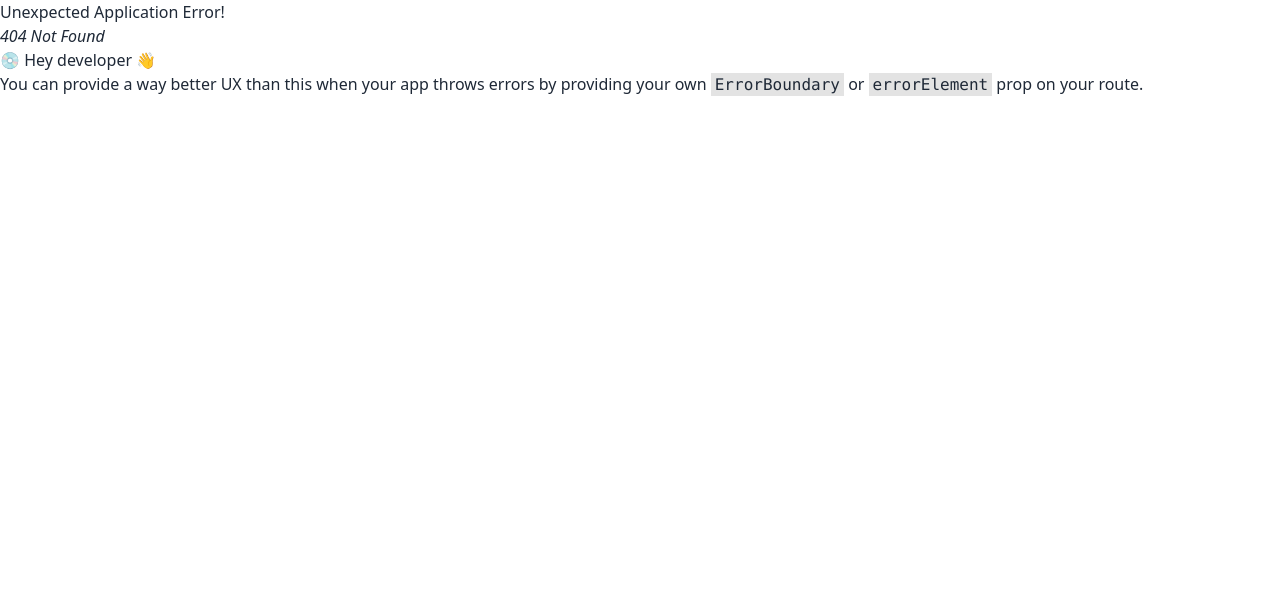
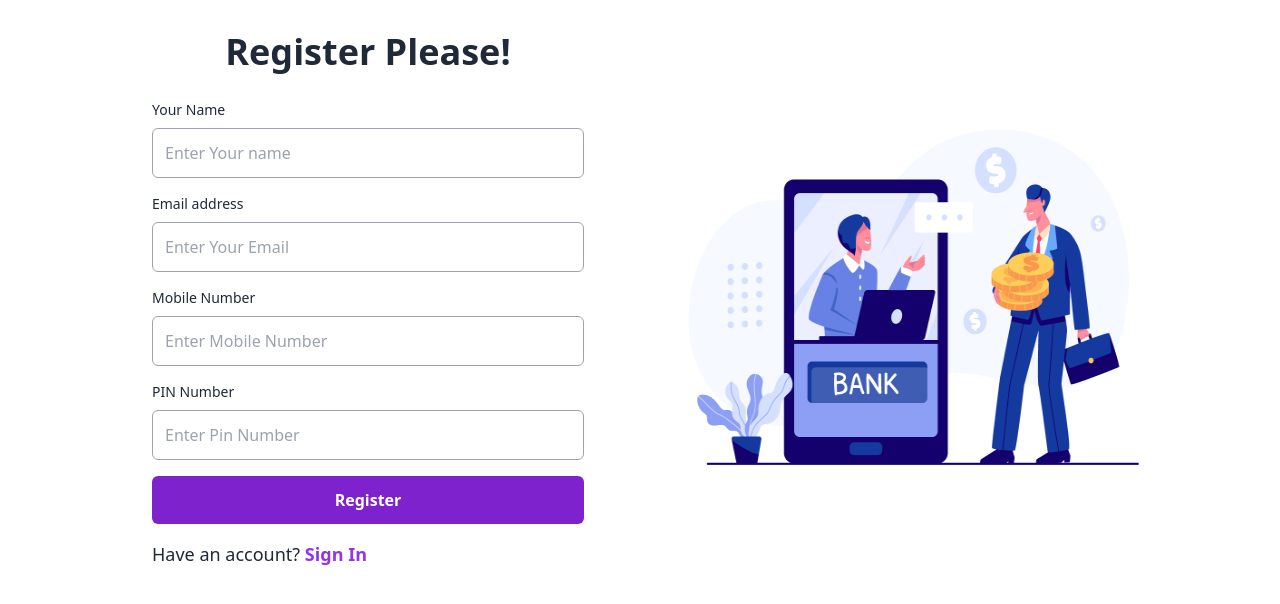
Before and after one commit to Hm-masum/InstaCash-Client, a React (Vite) app: page /register in a window 1280 px wide. Before the commit this address had no page. Shown: the top 604 px of the page. Built offline with nearby package versions, Linux system fonts and the light colour scheme.

Commit message:
register page commit

```diff
--- a/src/Layouts/Main.jsx
+++ b/src/Layouts/Main.jsx
@@ -3,7 +3,6 @@
 const Main = () => {
     return (
         <div>
-            <h2>Navbar</h2>
             <Outlet></Outlet>
         </div>
     );
--- a/src/Pages/Home.jsx
+++ b/src/Pages/Home.jsx
@@ -1,8 +1,9 @@
+import Register from "./Register";
 
 const Home = () => {
     return (
         <div>
-            <h2>Home</h2>
+            <Register></Register>
         </div>
     );
 };
--- /dev/null
+++ b/src/Pages/Login.jsx
@@ -0,0 +1,10 @@
+
+const Login = () => {
+    return (
+        <div>
+
+        </div>
+    );
+};
+
+export default Login;
--- /dev/null
+++ b/src/Pages/Register.jsx
@@ -0,0 +1,96 @@
+import { Link } from 'react-router-dom';
+import imgBg from '../assets/imgBg.png'
+
+const Register = () => {
+  return (
+    <div>
+      <div className="flex md:flex-row-reverse flex-col items-center justify-center px-3 md:px-24">
+        <div className="md:w-1/2">
+          <img className="w-[600px] md:h-[600px]" src={imgBg} alt="" />
+        </div>
+
+        <div className="md:w-1/2 px-2 md:px-14 space-y-4">
+          <h2 className="text-4xl font-semibold text-center pb-3">
+            Register Please!
+          </h2>
+
+          <form >
+            <div className="space-y-4">
+              <div>
+                <label className="block mb text-sm">Your Name</label>
+                <div className="mt-2">
+                  <input
+                    type="name"
+                    name="name"
+                    required
+                    placeholder="Enter Your name"
+                    className="w-full p-3 border rounded-md border-gray-400 text-gray-900"
+                  />
+                </div>
+              </div>
+
+              <div>
+                <label className="block mb text-sm">Email address</label>
+                <div className="mt-2">
+                  <input
+                    type="email"
+                    name="email"
+                    required
+                    placeholder="Enter Your Email"
+                    className="w-full p-3 border rounded-md border-gray-400 text-gray-900"
+                  />
+                </div>
+              </div>
+
+              <div>
+                <label className="block mb text-sm">Mobile Number</label>
+                <div className="mt-2 relative">
+                  <input
+                    type="number"
+                    name="mobile"
+                    required
+                    placeholder="Enter Mobile Number"
+                    className="w-full p-3 border rounded-md border-gray-400 text-gray-900"
+                  />
+                </div>
+              </div>
+
+              <div>
+                <label className="block mb text-sm">PIN Number</label>
+                <div className="mt-2 relative">
+                  <input
+                    type="number"
+                    name="pin"
+                    required
+                    placeholder="Enter Pin Number"
+                    className="w-full p-3 border rounded-md border-gray-400 text-gray-900"
+                  />
+                </div>
+              </div>
+
+              <div>
+                <button
+                  type="submit"
+                  className="bg-purple-700 font-semibold w-full rounded-md text-center py-3 text-white"
+                >
+                  Register
+                </button>
+              </div>
+            </div>
+          </form>
+
+          <div>
+            <p className="text-lg">
+              Have an account?{" "}
+              <Link className="font-semibold text-purple-600" to={"/login"}>
+                Sign In
+              </Link>
+            </p>
+          </div>
+        </div>
+      </div>
+    </div>
+  );
+};
+
+export default Register;
```
Also changed, not shown: src/routes/Routes.jsx (+16 -8 lines), src/assets/imgBg.png (added).
